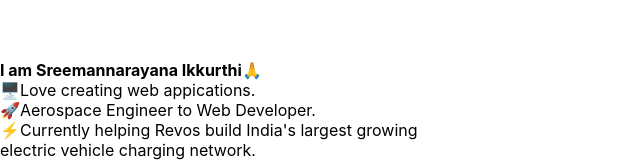
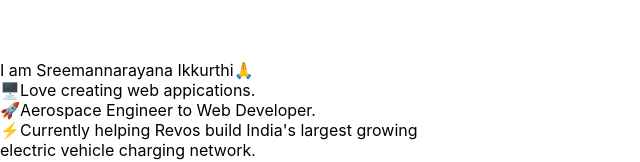
Before and after one commit to ikkurthis1998/whoissree, a Next.js app: page / in a window 1280 px wide. Shown: the part 359-521 px from the top of the page, without its empty margins (0-640 px from the left). Built offline with nearby package versions, Linux system fonts and the light colour scheme.

Commit message:
Update index.js

```diff
--- a/pages/index.js
+++ b/pages/index.js
@@ -91,7 +91,7 @@ export default function Home() {
 					<h1 className="text-5xl mb-2">About Me</h1>
 					<br />
 					<p className="text-2xl line leading-loose text-center  mobile-sm:w-4/5 computer:w-3/5 px-2">
-						<b>I am Sreemannarayana Ikkurthi🙏</b>
+						I am <span className="font-medium">Sreemannarayana Ikkurthi</span>🙏
 						<br />
 						🖥️Love creating web appications. <br />
 						🚀Aerospace Engineer to Web Developer.
```
